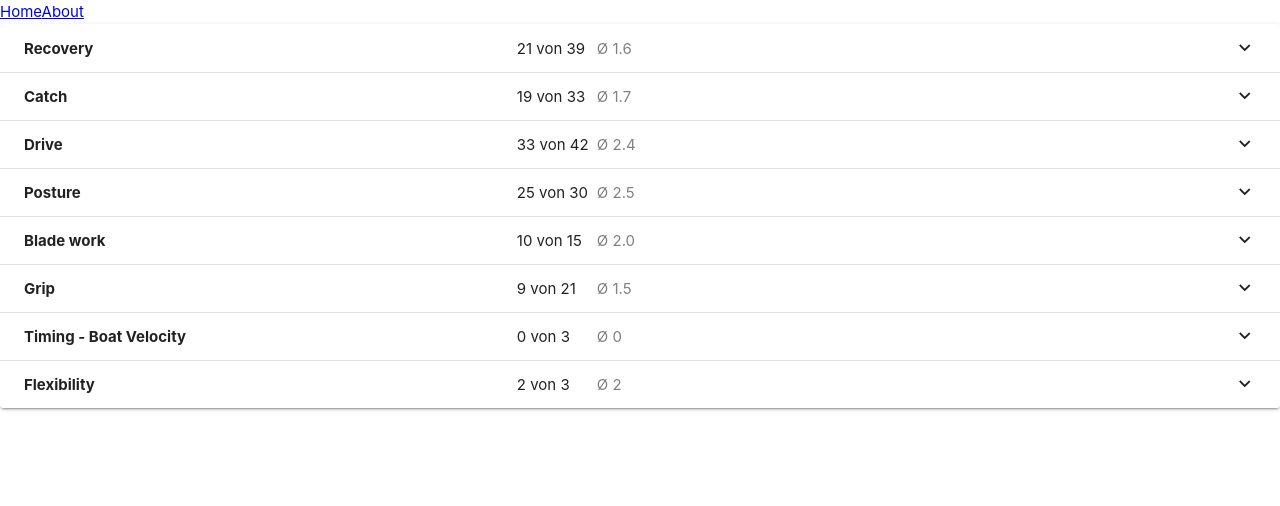
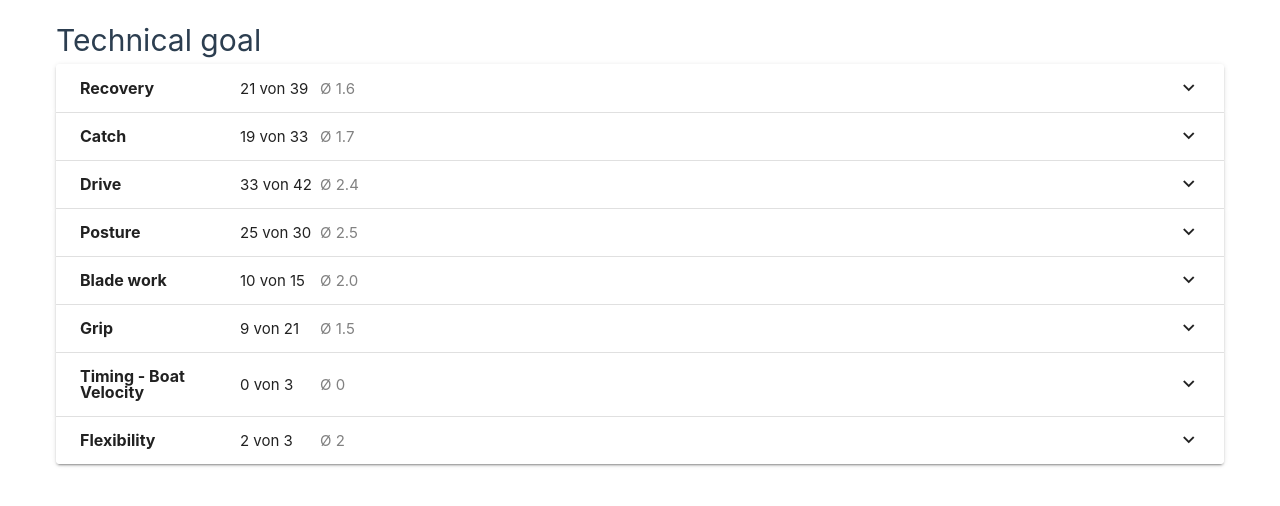
Before and after one commit to dev-marlon/rowlytics, a Vue app: page / in a window 1280 px wide. Shown: the top 506 px of the page. Built offline with nearby package versions, Linux system fonts and the light colour scheme.

Commit message:
Style some things

```diff
--- a/src/App.vue
+++ b/src/App.vue
@@ -3,17 +3,14 @@ import { RouterLink, RouterView } from 'vue-router'
 </script>
 
 <template>
-    <header>
-
-            <nav>
-                <RouterLink to="/">Home</RouterLink>
-                <RouterLink to="/about">About</RouterLink>
-            </nav>
+    <header v-if="false">
+        <nav>
+            <RouterLink to="/">Home</RouterLink>
+            <RouterLink to="/about">About</RouterLink>
+        </nav>
     </header>
 
     <RouterView />
 </template>
 
-<style scoped>
-
-</style>
+<style scoped></style>
--- a/src/views/HomeView.vue
+++ b/src/views/HomeView.vue
@@ -490,8 +490,14 @@ const accumulateValue = (items: TechnicalSkillItem[], key: string): number => {
 
 <template>
     <main>
+        <v-container>
+            <h2 class="pagetitle">Technical goal</h2>
+
             <v-expansion-panels :multiple="true">
-            <v-expansion-panel v-for="technicalSkill in technicalSkills" :key="technicalSkill.name">
+                <v-expansion-panel
+                    v-for="technicalSkill in technicalSkills"
+                    :key="technicalSkill.name"
+                >
                     <v-expansion-panel-title class="progress-bar">
                         <div class="name">
                             <strong>{{ technicalSkill.name }}</strong>
@@ -511,24 +517,39 @@ const accumulateValue = (items: TechnicalSkillItem[], key: string): number => {
                                     :key="technicalSkillItem.index"
                                 >
                                     <td v-html="technicalSkillItem.description"></td>
-                                <td class="score">{{ technicalSkillItem.score }}</td>
+                                    <td
+                                        class="score"
+                                        :class="{
+                                            glow:
+                                                technicalSkillItem.score ===
+                                                technicalSkillItem.maximalScore
+                                        }"
+                                    >
+                                        {{ technicalSkillItem.score }}
+                                    </td>
                                 </tr>
                             </tbody>
                         </v-table>
                     </v-expansion-panel-text>
                 </v-expansion-panel>
             </v-expansion-panels>
+        </v-container>
     </main>
 </template>
 
 <style scoped>
+.pagetitle {
+    font-size: 30px;
+}
+
 .v-table > .v-table__wrapper > table > tbody > tr > td {
-    padding-top: 10px;
-    padding-bottom: 10px;
+    padding: 6px;
 }
 
 .name {
-    width: 40%;
+    font-size: 16px;
+    width: 160px;
+    padding-right: 20px;
 }
 
 .scoring {
@@ -541,7 +562,26 @@ const accumulateValue = (items: TechnicalSkillItem[], key: string): number => {
 }
 
 .score {
-    font-size: 18px;
+    font-size: 25px;
     font-weight: bold;
 }
+
+.glow {
+    color: #fff;
+    text-align: center;
+    -webkit-animation: glow 0.2s ease-in-out infinite alternate;
+    -moz-animation: glow 0.2s ease-in-out infinite alternate;
+    animation: glow 0.2s ease-in-out infinite alternate;
+}
+
+@-webkit-keyframes glow {
+    from {
+        text-shadow: 0 0 5px #fff, 0 0 5px #fff, 0 0 15px #e60000, 0 0 20px #e60000,
+            0 0 25px #e60000, 0 0 30px #e60000, 0 0 35px #e60000;
+    }
+    to {
+        text-shadow: 0 0 10px #fff, 0 0 15px #ff4d4d, 0 0 20px #ff4d4d, 0 0 25px #ff4d4d,
+            0 0 30px #ff4d4d, 0 0 35px #ff4d4d, 0 0 40px #ff4d4d;
+    }
+}
 </style>
```
Lines whose indentation alone changed are shown as unchanged.
